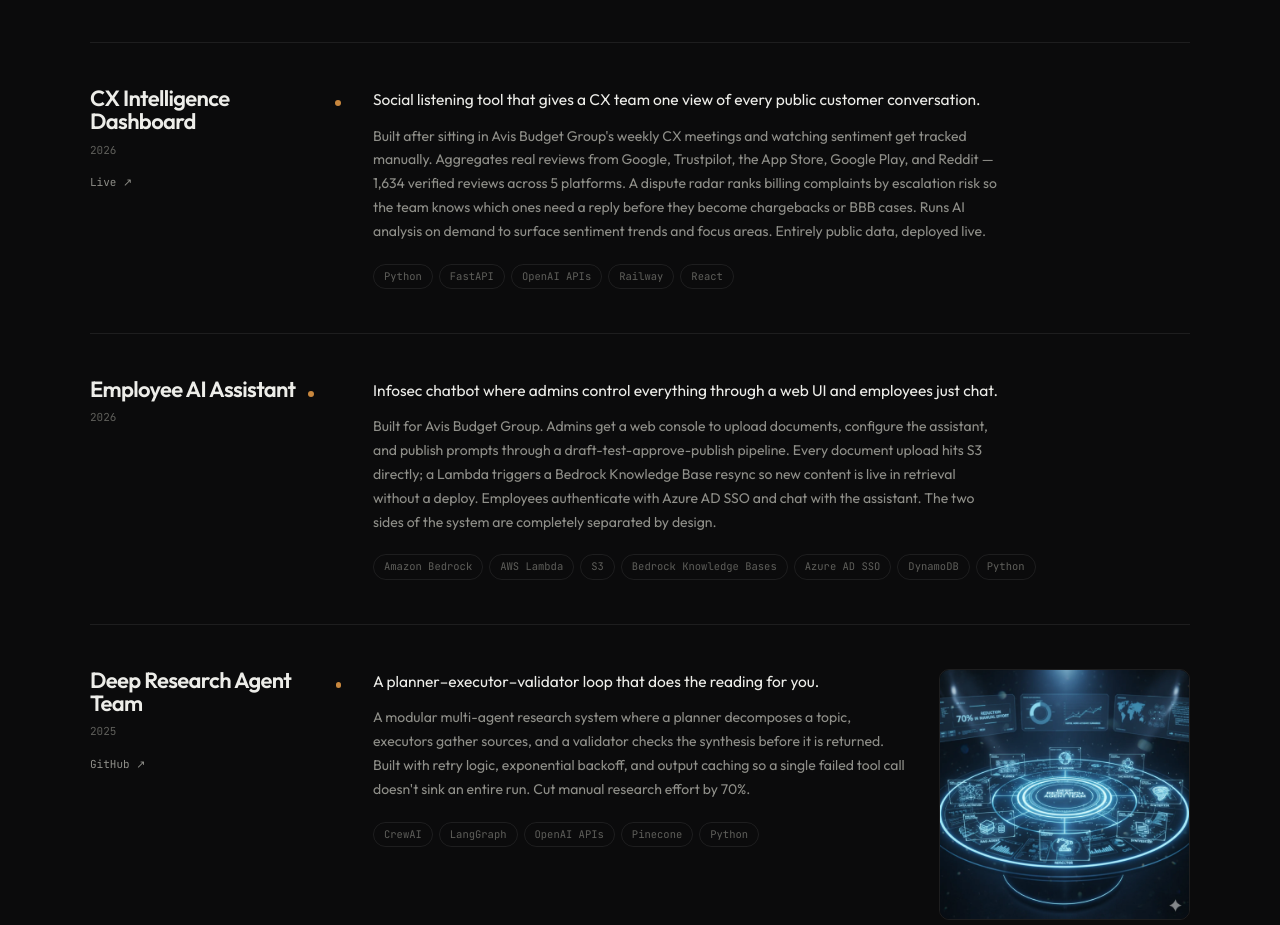
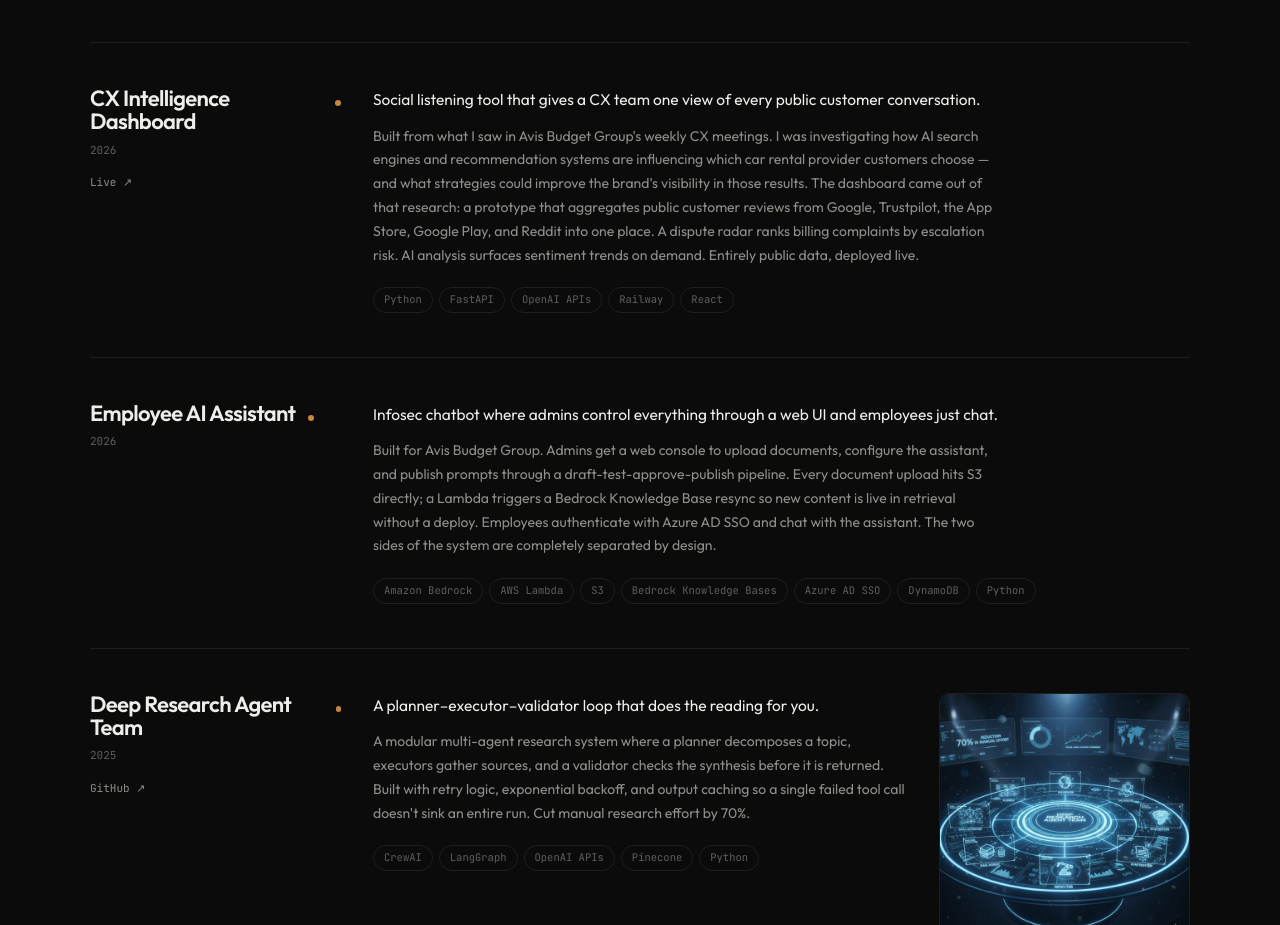
Before and after one commit to karthikreddyyalala/portfolio1, a Next.js app: page / in a window 1280 px wide. Shown: the part 5920-6845 px from the top of the page. Built offline with nearby package versions, Linux system fonts and the light colour scheme.

Commit message:
Rewrite CX dashboard project body to reflect AI visibility research context

```diff
--- a/src/content/projects.ts
+++ b/src/content/projects.ts
@@ -26,7 +26,7 @@
     title: "CX Intelligence Dashboard",
     year: "2026",
     tagline: "Social listening tool that gives a CX team one view of every public customer conversation.",
-    body: "Built after sitting in Avis Budget Group's weekly CX meetings and watching sentiment get tracked manually. Aggregates real reviews from Google, Trustpilot, the App Store, Google Play, and Reddit — 1,634 verified reviews across 5 platforms. A dispute radar ranks billing complaints by escalation risk so the team knows which ones need a reply before they become chargebacks or BBB cases. Runs AI analysis on demand to surface sentiment trends and focus areas. Entirely public data, deployed live.",
+    body: "Built from what I saw in Avis Budget Group's weekly CX meetings. I was investigating how AI search engines and recommendation systems are influencing which car rental provider customers choose — and what strategies could improve the brand's visibility in those results. The dashboard came out of that research: a prototype that aggregates public customer reviews from Google, Trustpilot, the App Store, Google Play, and Reddit into one place. A dispute radar ranks billing complaints by escalation risk. AI analysis surfaces sentiment trends on demand. Entirely public data, deployed live.",
     tech: ["Python", "FastAPI", "OpenAI APIs", "Railway", "React"],
     live: "https://cx-dashboard-backend-production.up.railway.app/",
     featured: true,
```
